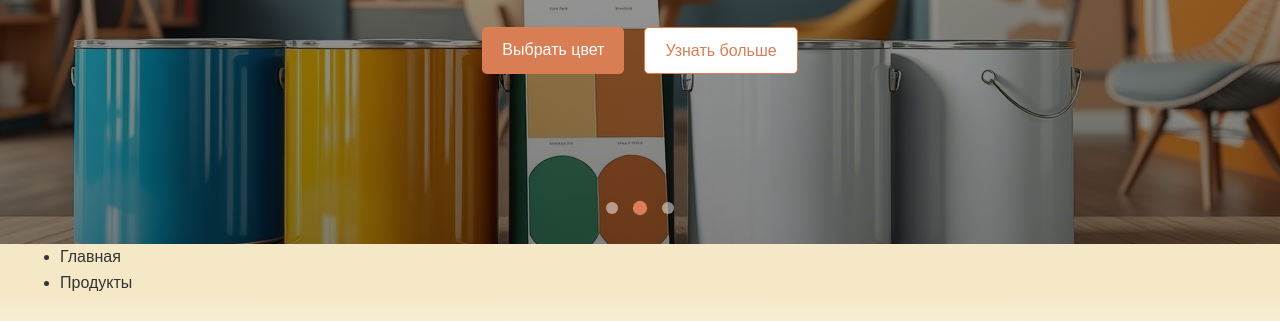
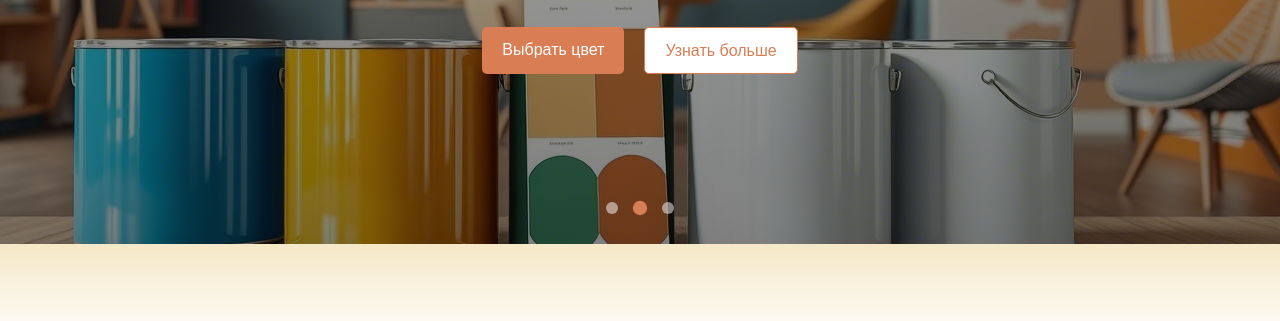
Before and after one commit to twelve20/test, a website: page index.html in a window 1280 px wide. Shown: the part 436-757 px from the top of the page. Drawn offline with Linux system fonts and the light colour scheme; placeholder pictures from the web are drawn by us.

Commit message:
Update index.html

```diff
--- a/index.html
+++ b/index.html
@@ -308,26 +308,6 @@
             <i class="fas fa-chevron-right"></i>
         </div>
     </section>
-
-    <!-- Хлебные крошки -->
-    <div class="breadcrumbs">
-        <div class="container">
-            <ul itemscope itemtype="https://schema.org/BreadcrumbList">
-                <li itemprop="itemListElement" itemscope itemtype="https://schema.org/ListItem">
-                    <a itemprop="item" href="/">
-                        <span itemprop="name">Главная</span>
-                    </a>
-                    <meta itemprop="position" content="1" />
-                </li>
-                <li itemprop="itemListElement" itemscope itemtype="https://schema.org/ListItem">
-                    <a itemprop="item" href="#products">
-                        <span itemprop="name">Продукты</span>
-                    </a>
-                    <meta itemprop="position" content="2" />
-                </li>
-            </ul>
-        </div>
-    </div>
 
     <!-- Продукты -->
     <section id="products" itemscope itemtype="https://schema.org/ItemList">
```
